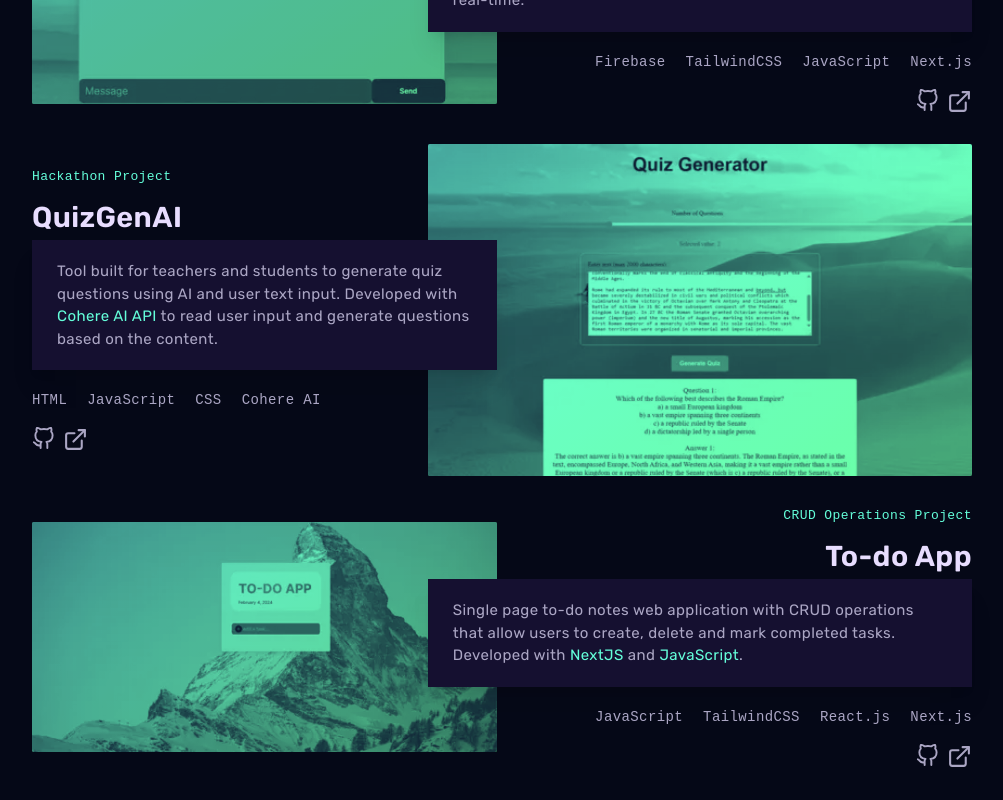
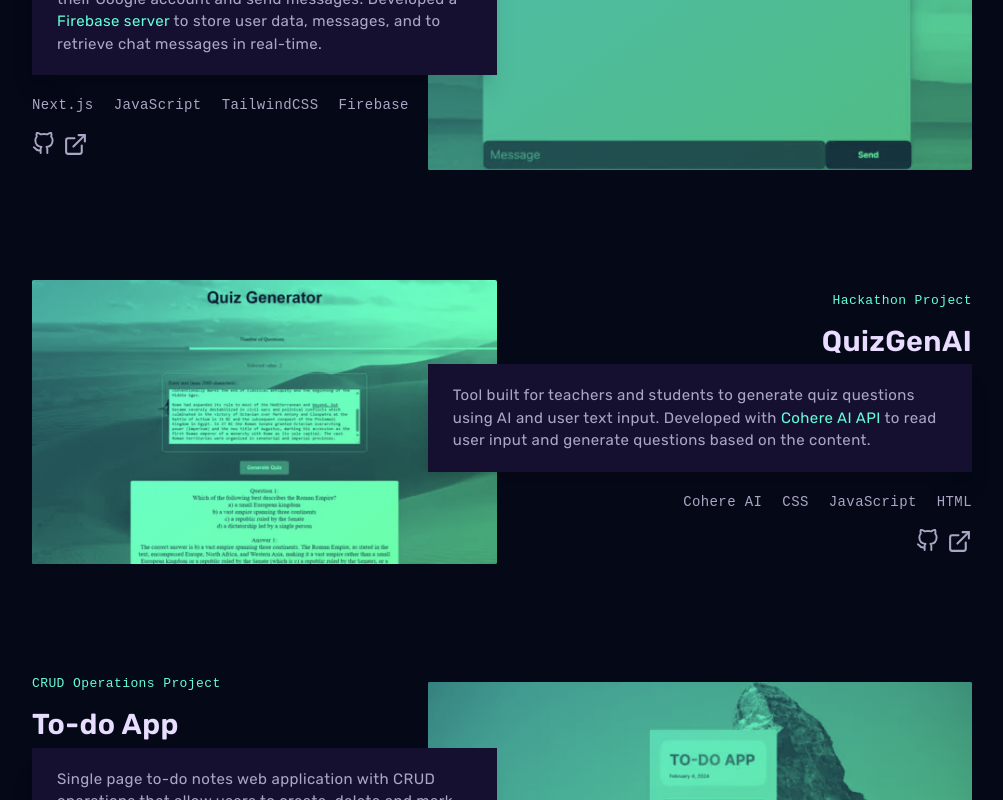
Before and after one commit to NekruzAsh/MyPortfolio, a Next.js app: page / in a window 1280 px wide. Shown: the part 2200-3000 px from the top of the page, without its empty margins (138-1141 px from the left). Built offline with nearby package versions, Linux system fonts and the light colour scheme.

Commit message:
updated projects section with new margins and spacing.

```diff
--- a/app/components/testProjects.jsx
+++ b/app/components/testProjects.jsx
@@ -50,6 +50,8 @@ const testProjects = () => {
         </p>
       </motion.div>
 
+      <div className="projects-grid">
+
       {/* Chat Application */}
       <div className="project">
         <div className="project-content">
@@ -76,7 +78,7 @@ const testProjects = () => {
               <li>TailwindCSS</li>
               <li>Firebase</li>
             </ul>
-            <div className="space-x-2 flex justify-end mt-4">
+            <div className="space-x-2 flex justify-end md:justify-start mt-4">
                   <a
                     href="https://github.com/NekruzAsh/Chat-app.git"
                     target="_blank"
@@ -126,7 +128,7 @@ const testProjects = () => {
               <li>CSS</li>
               <li>Cohere AI</li>
             </ul>
-            <div className="space-x-2 flex md:justify-start justify-end mt-4">
+            <div className="space-x-2 flex justify-end mt-4">
                   <a
                     href="https://github.com/NekruzAsh/QuizGen.git"
                     target="_blank"
@@ -175,7 +177,7 @@ const testProjects = () => {
               <li>TailwindCSS</li>
               <li>JavaScript</li>
             </ul>
-            <div className="space-x-2 flex justify-end mt-4">
+            <div className="space-x-2 flex justify-end md:justify-start mt-4">
                   <a
                     href="https://github.com/NekruzAsh/To-Do-App.git"
                     target="_blank"
@@ -198,7 +200,7 @@ const testProjects = () => {
           <img src="/images/todoapp.webp" alt="chat application image" />
         </div>
       </div>
-
+      </div>
 
     </div>
   );
--- a/app/projects.scss
+++ b/app/projects.scss
@@ -77,6 +77,11 @@ html {
     @media screen and (max-width: 768px) {
       align-items: flex-start;
     }
+  }
+
+  .projects-grid {
+    display: grid;
+    grid-gap: 50px; // Adjust this value to increase space between project cards
   }
 
   .project-content {
```
